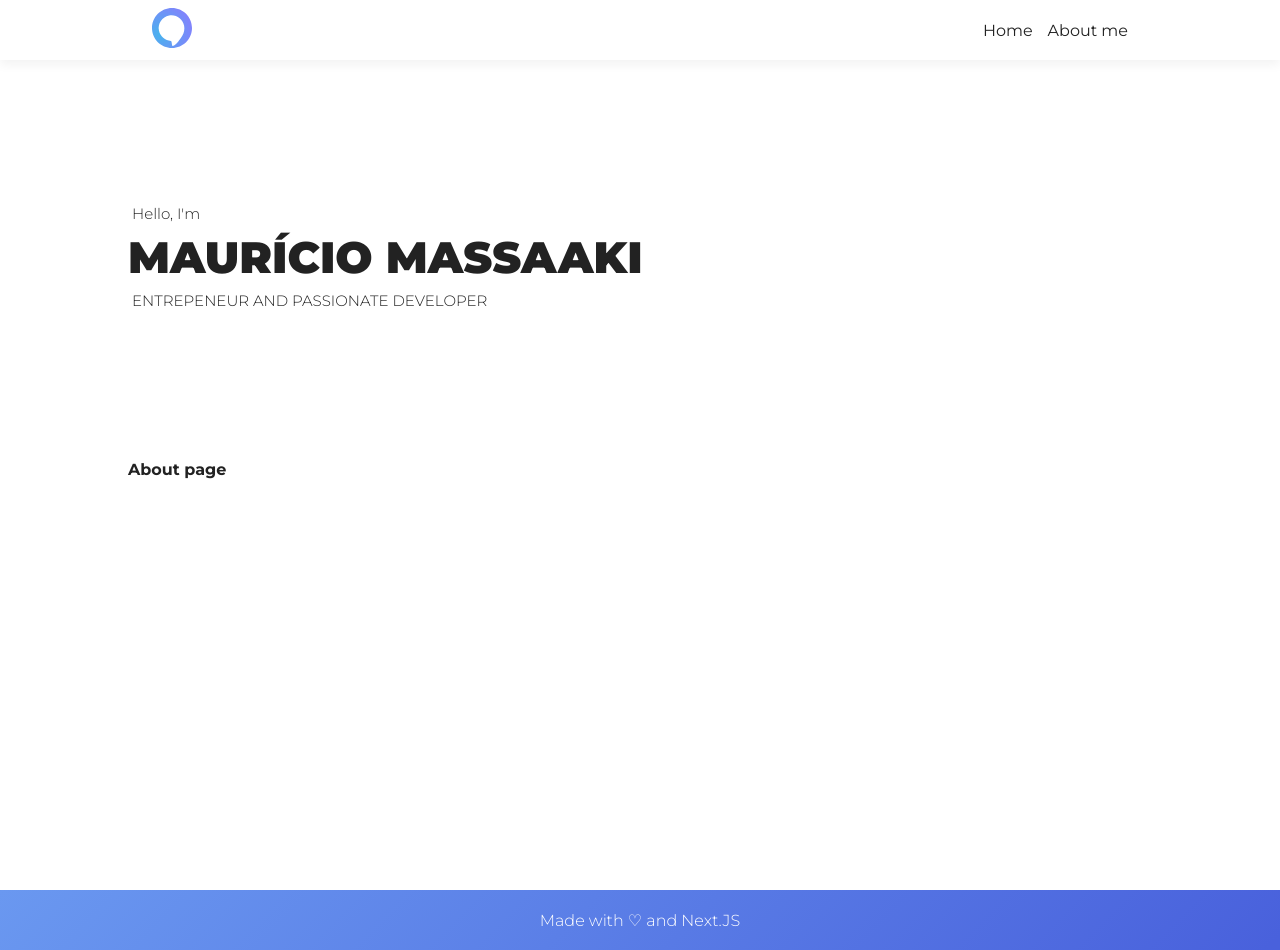
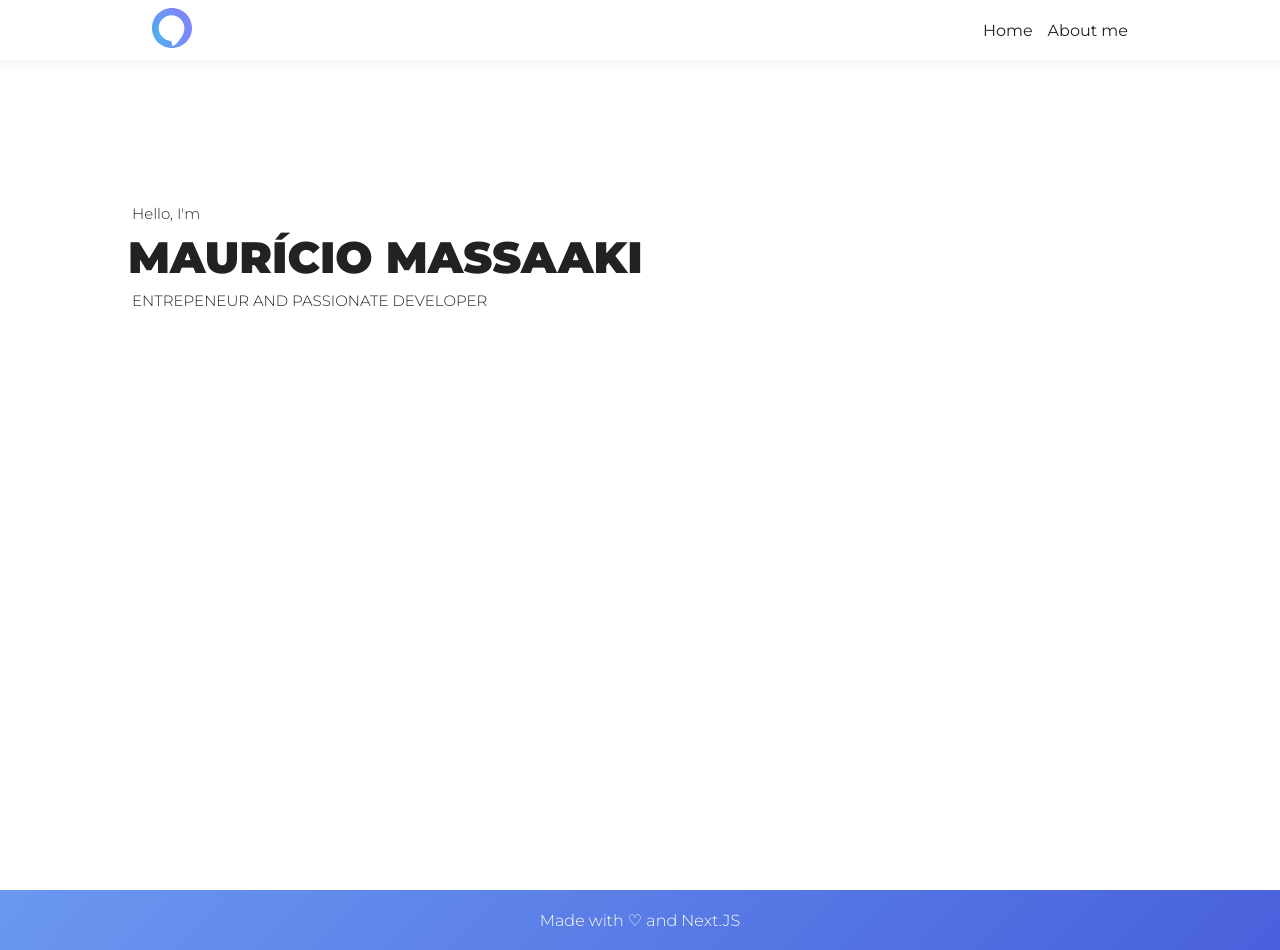
Before and after one commit to massaaki/personal-blog, a Next.js app: page /about in a window 1280 px wide. Built offline with nearby package versions, Linux system fonts and the light colour scheme.

Commit message:
remove unnecessary text

```diff
--- a/src/pages/about/index.tsx
+++ b/src/pages/about/index.tsx
@@ -10,7 +10,6 @@ const aboutPage = () => {
           mainText="Maurício Massaaki"
           bottomText="Entrepeneur and passionate developer"
         />
-        <h1>About page</h1>
       </div>
     </DefaultLayout>
   );
```
